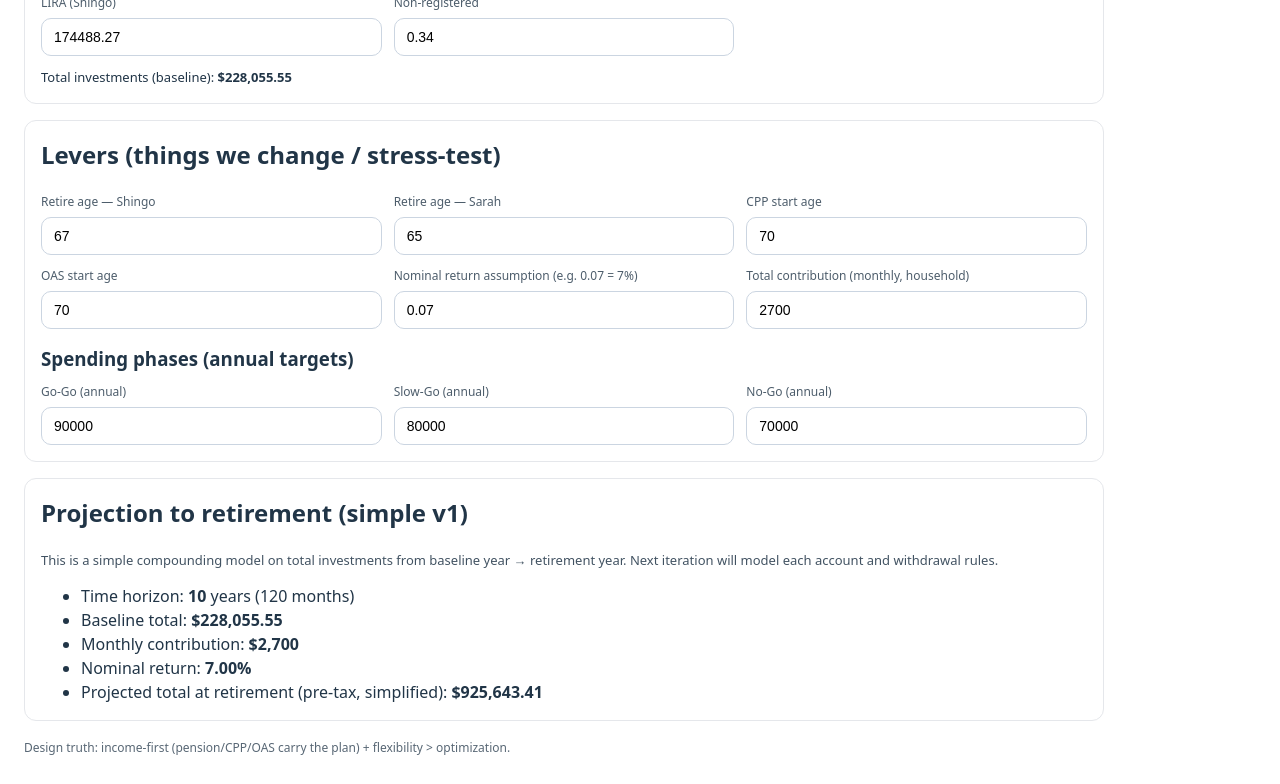
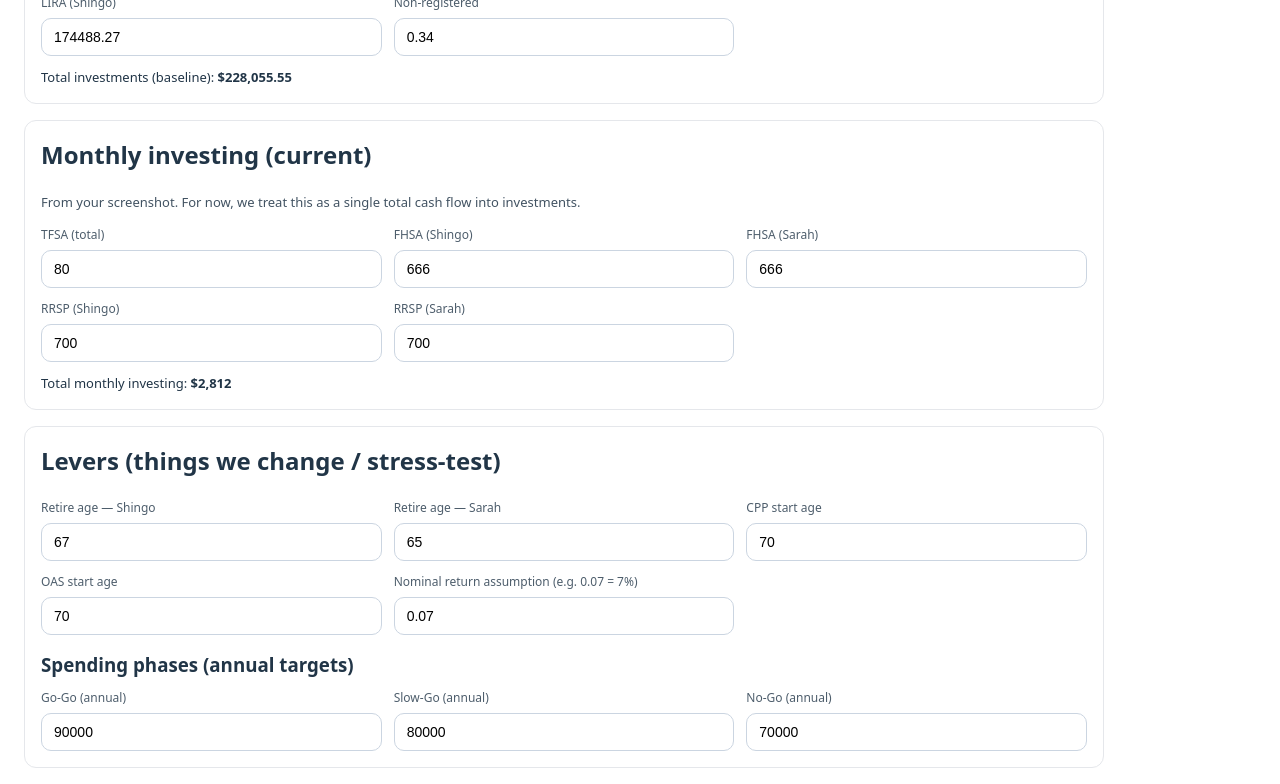
Before and after one commit to kawabunga8/RetirementResource, a React (Vite) app: page / in a window 1280 px wide. Shown: the part 640-1424 px from the top of the page. Built offline with nearby package versions, Linux system fonts and the light colour scheme.

Commit message:
Add per-account monthly investing inputs

```diff
--- a/src/App.tsx
+++ b/src/App.tsx
@@ -4,6 +4,7 @@ import {
   DEFAULT_ANCHORS,
   DEFAULT_VARIABLES,
   type AccountBalances,
+  type MonthlyContributions,
   type Variables,
 } from "./planDefaults";
 
@@ -44,6 +45,10 @@ function sumBalances(b: AccountBalances) {
   );
 }
 
+function sumMonthly(m: MonthlyContributions) {
+  return m.tfsaTotal + m.fhsaShingo + m.fhsaSarah + m.rrspShingo + m.rrspSarah;
+}
+
 function futureValueMonthly({
   pv,
   monthlyContribution,
@@ -73,6 +78,7 @@ export default function App() {
   const cppAnnualAt70 = DEFAULT_ANCHORS.cppShingoAt70Monthly * 12;
 
   const baselineTotal = useMemo(() => sumBalances(vars.balances), [vars.balances]);
+  const monthlyTotal = useMemo(() => sumMonthly(vars.monthly), [vars.monthly]);
 
   const snapshot = useMemo(() => {
     const yearsToRetirement =
@@ -81,7 +87,7 @@ export default function App() {
 
     const fvAtRetirement = futureValueMonthly({
       pv: baselineTotal,
-      monthlyContribution: vars.monthlyTotalContribution,
+      monthlyContribution: monthlyTotal,
       annualReturn: vars.nominalReturn,
       months: monthsToRetirement,
     });
@@ -92,9 +98,10 @@ export default function App() {
       pensionAnnual,
       cppAnnualAt70,
       baselineTotal,
+      monthlyTotal,
       fvAtRetirement,
     };
-  }, [vars, baselineTotal, pensionAnnual, cppAnnualAt70]);
+  }, [vars.nominalReturn, baselineTotal, monthlyTotal, pensionAnnual, cppAnnualAt70]);
 
   return (
     <div style={{ maxWidth: 1080, margin: "0 auto", padding: 24 }}>
@@ -249,6 +256,81 @@ export default function App() {
         </section>
 
         <section className="card">
+          <h2>Monthly investing (current)</h2>
+          <p style={{ marginTop: 0, opacity: 0.85, fontSize: 13 }}>
+            From your screenshot. For now, we treat this as a single total cash
+            flow into investments.
+          </p>
+
+          <div className="grid">
+            <Field label="TFSA (total)">
+              <input
+                type="number"
+                value={vars.monthly.tfsaTotal}
+                onChange={(e) =>
+                  setVars((v) => ({
+                    ...v,
+                    monthly: { ...v.monthly, tfsaTotal: num(e.target.value) },
+                  }))
+                }
+              />
+            </Field>
+            <Field label="FHSA (Shingo)">
+              <input
+                type="number"
+                value={vars.monthly.fhsaShingo}
+                onChange={(e) =>
+                  setVars((v) => ({
+                    ...v,
+                    monthly: { ...v.monthly, fhsaShingo: num(e.target.value) },
+                  }))
+                }
+              />
+            </Field>
+            <Field label="FHSA (Sarah)">
+              <input
+                type="number"
+                value={vars.monthly.fhsaSarah}
+                onChange={(e) =>
+                  setVars((v) => ({
+                    ...v,
+                    monthly: { ...v.monthly, fhsaSarah: num(e.target.value) },
+                  }))
+                }
+              />
+            </Field>
+            <Field label="RRSP (Shingo)">
+              <input
+                type="number"
+                value={vars.monthly.rrspShingo}
+                onChange={(e) =>
+                  setVars((v) => ({
+                    ...v,
+                    monthly: { ...v.monthly, rrspShingo: num(e.target.value) },
+                  }))
+                }
+              />
+            </Field>
+            <Field label="RRSP (Sarah)">
+              <input
+                type="number"
+                value={vars.monthly.rrspSarah}
+                onChange={(e) =>
+                  setVars((v) => ({
+                    ...v,
+                    monthly: { ...v.monthly, rrspSarah: num(e.target.value) },
+                  }))
+                }
+              />
+            </Field>
+          </div>
+
+          <div style={{ marginTop: 12, fontSize: 13 }}>
+            Total monthly investing: <strong>${money(snapshot.monthlyTotal)}</strong>
+          </div>
+        </section>
+
+        <section className="card">
           <h2>Levers (things we change / stress-test)</h2>
           <div className="grid">
             <Field label="Retire age — Shingo">
@@ -294,18 +376,6 @@ export default function App() {
                 value={vars.nominalReturn}
                 onChange={(e) =>
                   setVars((v) => ({ ...v, nominalReturn: num(e.target.value) }))
-                }
-              />
-            </Field>
-            <Field label="Total contribution (monthly, household)">
-              <input
-                type="number"
-                value={vars.monthlyTotalContribution}
-                onChange={(e) =>
-                  setVars((v) => ({
-                    ...v,
-                    monthlyTotalContribution: num(e.target.value),
-                  }))
                 }
               />
             </Field>
@@ -367,7 +437,7 @@ export default function App() {
               Baseline total: <strong>${money(snapshot.baselineTotal)}</strong>
             </li>
             <li>
-              Monthly contribution: <strong>${money(vars.monthlyTotalContribution)}</strong>
+              Monthly investing (total): <strong>${money(snapshot.monthlyTotal)}</strong>
             </li>
             <li>
               Nominal return: <strong>{(vars.nominalReturn * 100).toFixed(2)}%</strong>
--- a/src/planDefaults.ts
+++ b/src/planDefaults.ts
@@ -34,6 +34,15 @@ export type AccountBalances = {
   nonRegistered: number;
 };
 
+export type MonthlyContributions = {
+  // Note: simplified. Later we’ll add annual limits and redirection logic.
+  tfsaTotal: number;
+  fhsaShingo: number;
+  fhsaSarah: number;
+  rrspShingo: number;
+  rrspSarah: number;
+};
+
 export type Variables = {
   shingoRetireAge: number;
   sarahRetireAge: number;
@@ -42,8 +51,8 @@ export type Variables = {
 
   nominalReturn: number; // e.g. 0.07
 
-  // Contributions (simple v1)
-  monthlyTotalContribution: number; // total household contributions toward investments
+  // Contributions
+  monthly: MonthlyContributions;
 
   spending: PhaseSpending;
 
@@ -69,8 +78,14 @@ export const DEFAULT_VARIABLES: Variables = {
 
   nominalReturn: 0.07,
 
-  // Placeholder until we break contributions out by account (FHSA vs RRSP vs TFSA, etc.)
-  monthlyTotalContribution: 2700,
+  // From your screenshot: monthly investments
+  monthly: {
+    tfsaTotal: 80,
+    fhsaSarah: 666,
+    rrspSarah: 700,
+    fhsaShingo: 666,
+    rrspShingo: 700,
+  },
 
   spending: {
     goGo: 90000,
```
